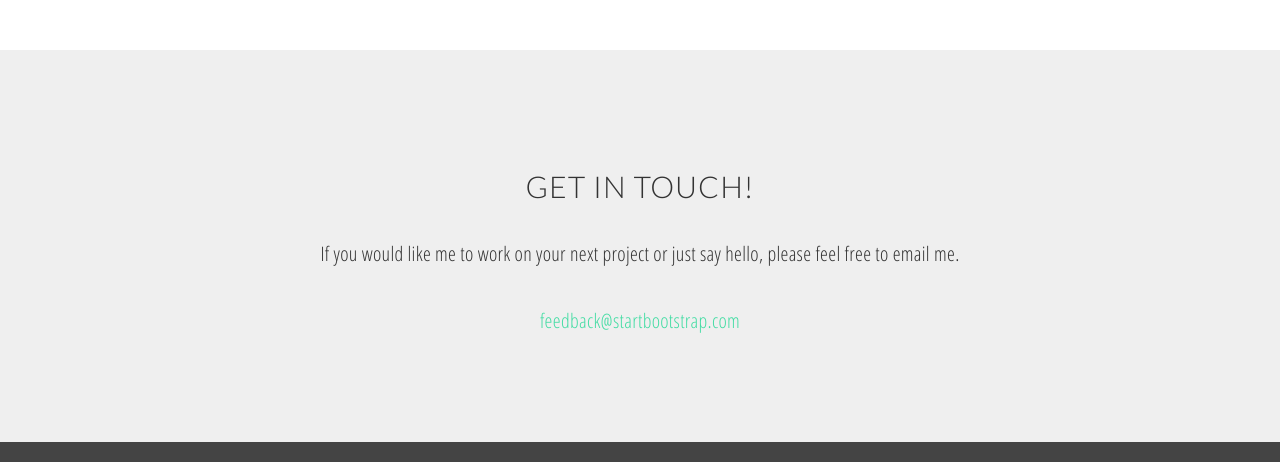
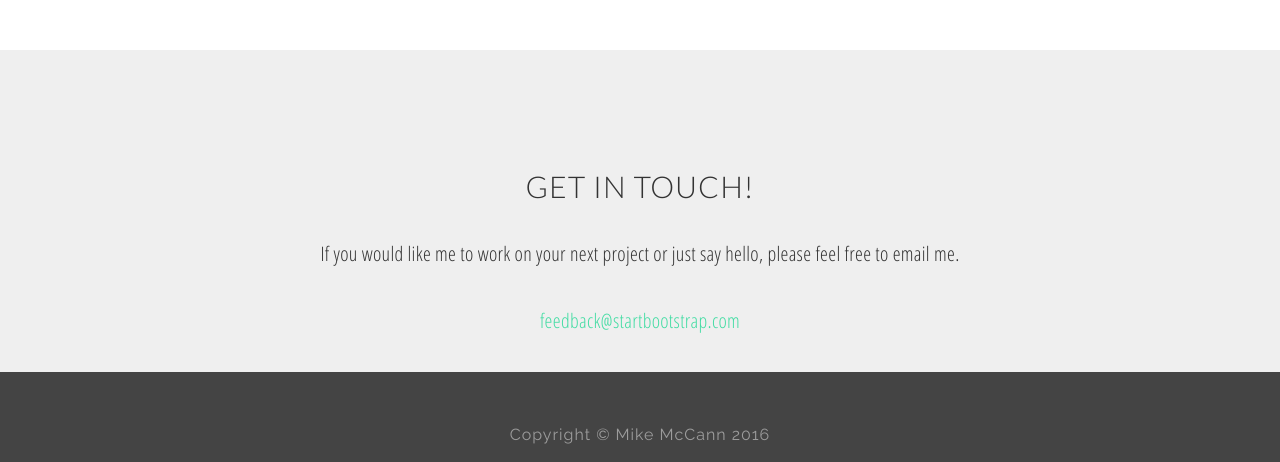
Before and after one commit to maccana/maccana.github.io, a website: page index.html in a window 1280 px wide. Shown: the part 3259-3721 px from the top of the page. Drawn offline with nearby package versions, Linux system fonts and the light colour scheme; some packages are replaced by stand-ins of ours.

Commit message:
Removed bottom padding from contact section

```diff
--- a/css/custom.css
+++ b/css/custom.css
@@ -200,7 +200,7 @@ CONTACT SECTION
 */
 
 
-#contact { padding-bottom: 70px; background-color: #efefef; text-align: center; }
+#contact { padding-bottom: 0px; background-color: #efefef; text-align: center; }
 
 /*
 ==========================================================================
```
